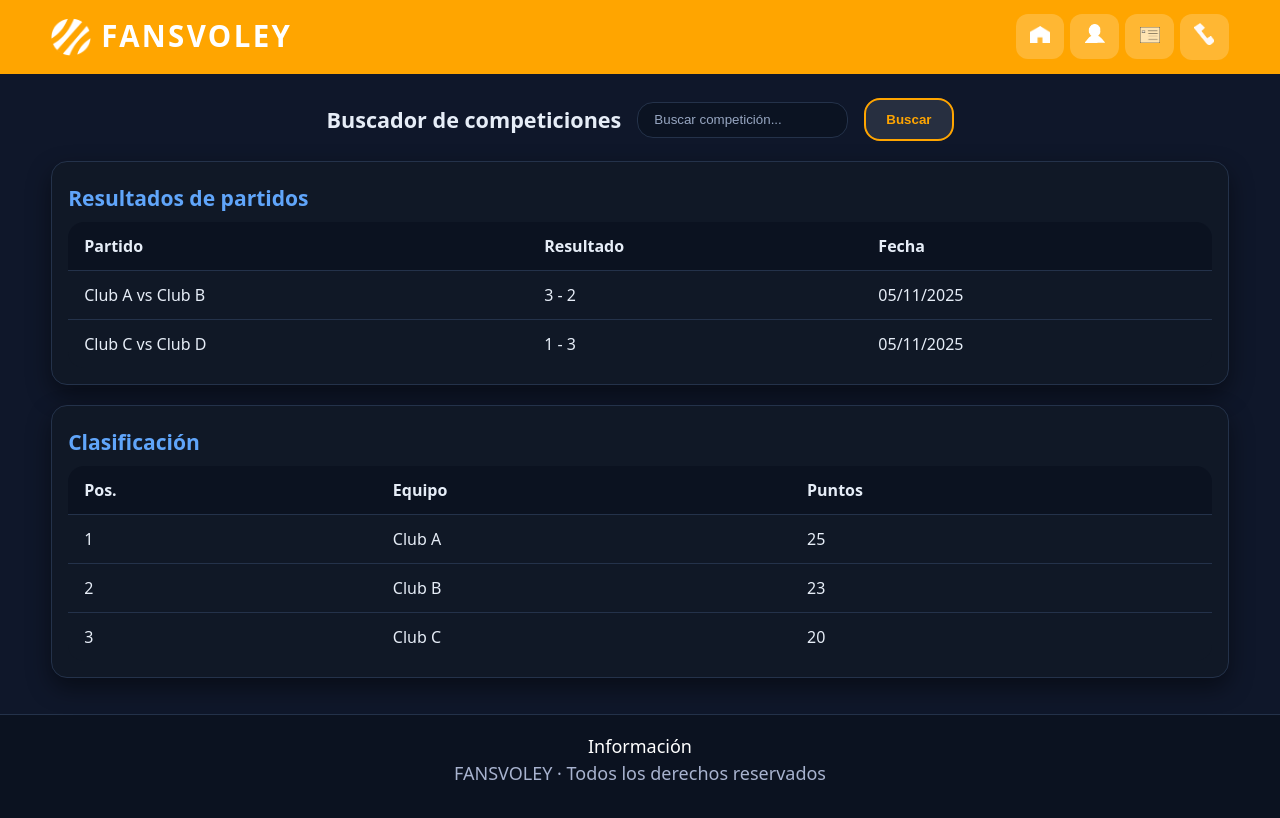
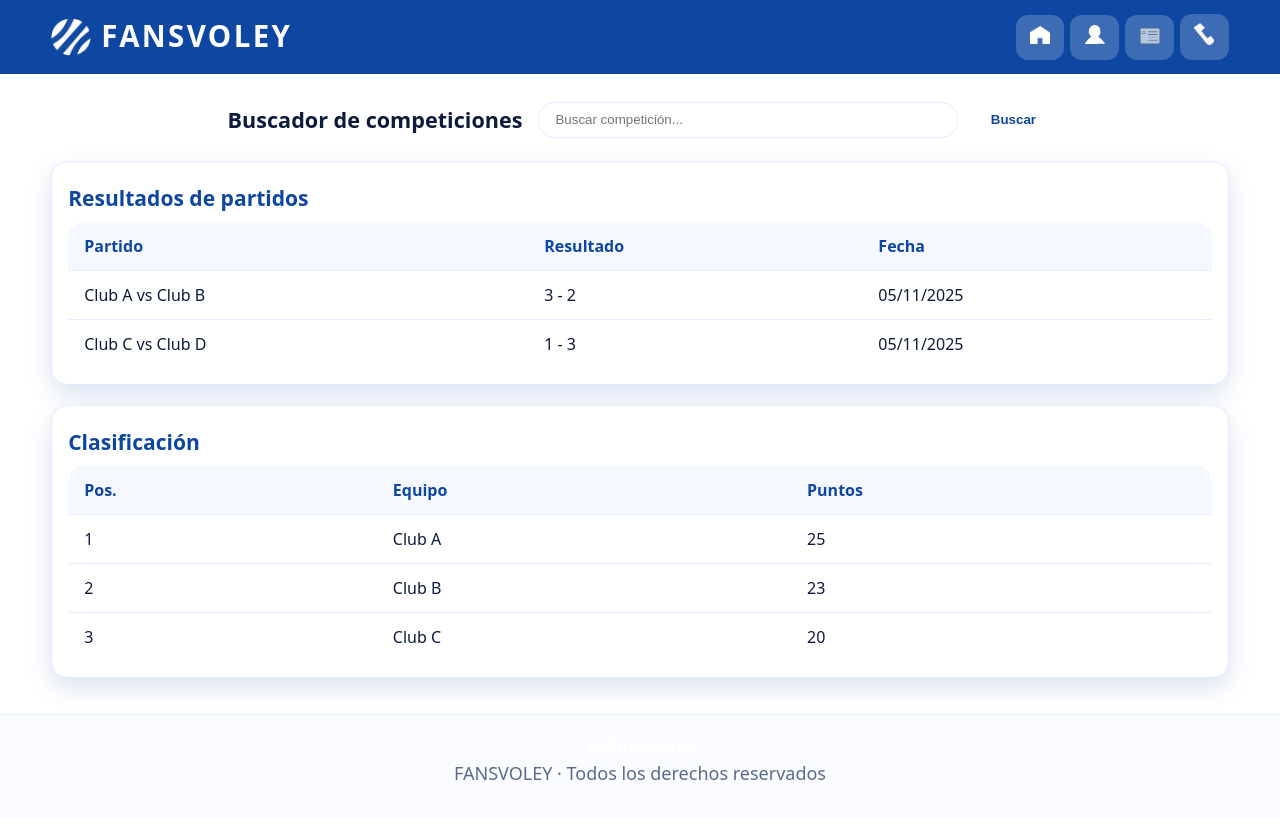
Before and after one commit to Tesifonl/FANSVOLEY, a website: page buscador.html in a window 1280 px wide. Drawn offline with Linux system fonts and the light colour scheme.

Commit message:
Logotipos

```diff
--- a/buscador.html
+++ b/buscador.html
@@ -4,8 +4,7 @@
   <meta charset="utf-8">
   <meta name="viewport" content="width=device-width, initial-scale=1">
   <title>FANSVOLEY · Competiciones</title>
-  <link rel="stylesheet" href="styledark.css">
-<!-- Google tag (gtag.js) --> <script async src="https://www.googletagmanager.com/gtag/js?id=G-ME6X42J5Y6"></script> <script> window.dataLayer = window.dataLayer || []; function gtag(){dataLayer.push(arguments);} gtag('js', new Date()); gtag('config', 'G-ME6X42J5Y6'); </script>
+  <link rel="stylesheet" href="style.css">
 </head>
 
 
@@ -14,7 +13,7 @@
   <header class="site-header">
     <div class="container header-inner">
       <a class="logo" href="index.html">
-        <img src="imagen/logos/LogoNaranja.png" alt="Logo FANSVOLEY" class="logo-img">
+        <img src="imagen/logos/LogoAzul.png" alt="Logo FANSVOLEY" class="logo-img">
         <span class="logo-title">FANSVOLEY</span>
       </a>
       <nav class="main-nav">
```
Also changed, not shown: index.html (+2 -2 lines), info.html (+2 -2 lines), producto.html (+2 -2 lines), 2 other files.
